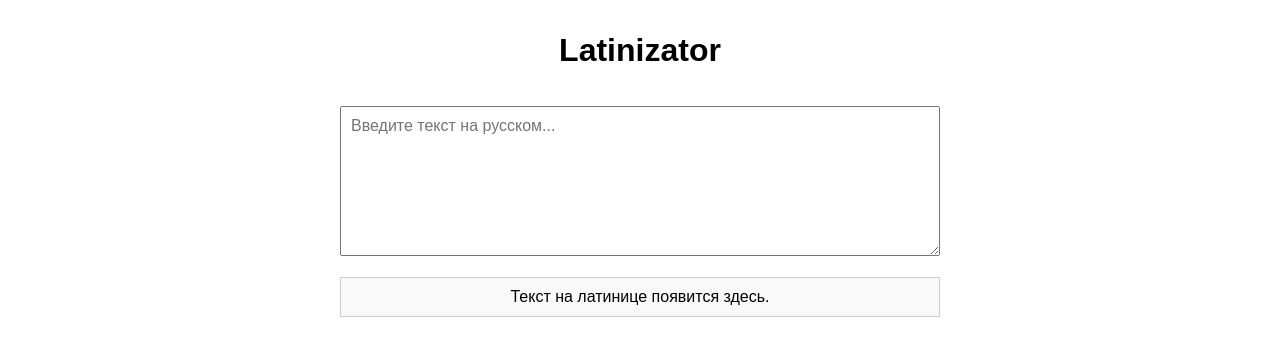
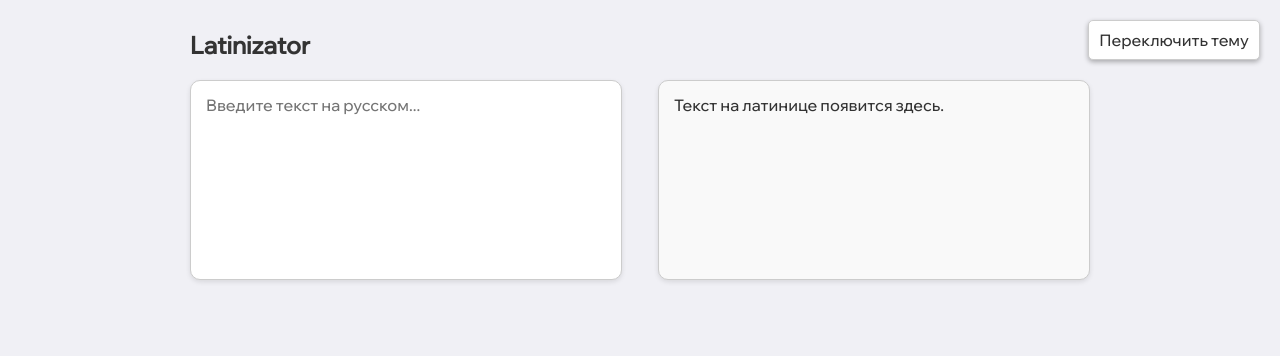
Before and after one commit to venterum/Latinizator, a Flask app: page / in a window 1280 px wide. Shown: the top 356 px of the page. Run offline with Flask 3, Linux system fonts and the light colour scheme.

Commit message:
Обновлён внешний вид веб-интерфейса, добавлена тёмная тема

```diff
--- a/static/script.js
+++ b/static/script.js
@@ -1,3 +1,17 @@
+const toggleButton = document.getElementById('theme-toggle');
+const body = document.body;
+
+toggleButton.addEventListener('click', () => {
+    const currentTheme = body.getAttribute('data-theme');
+    if (currentTheme === 'dark') {
+        body.setAttribute('data-theme', 'light');
+    } else {
+        body.setAttribute('data-theme', 'dark');
+    }
+});
+
+body.setAttribute('data-theme', 'light');
+
 const inputText = document.getElementById('input-text');
 const outputText = document.getElementById('output-text');
 
--- a/templates/index.html
+++ b/templates/index.html
@@ -6,35 +6,98 @@
     <title>Latinizator</title>
     <link rel="stylesheet" href="https://cdnjs.cloudflare.com/ajax/libs/normalize/8.0.1/normalize.min.css">
     <style>
+        @font-face { font-family: Wix; src: url('static/fonts/Wix-Medium.ttf'); }
+        :root {
+            --bg-color: #f0f0f5;
+            --text-color: #333;
+            --output-bg: #f9f9f9;
+            --textarea-bg: #fff;
+            --border-color: #ccc;
+        }
+        [data-theme="dark"] {
+            --bg-color: #1e1e1e;
+            --text-color: #f0f0f5;
+            --output-bg: #2c2c2c;
+            --textarea-bg: #2c2c2c;
+            --border-color: #555;
+        }
         body {
-            font-family: Arial, sans-serif;
+            font-family: Wix;
             margin: 2em auto;
-            max-width: 600px;
-            text-align: center;
+            padding: 0 1em;
+            max-width: 900px;
+            text-align: left;
+            background-color: var(--bg-color);
+            color: var(--text-color);
+            transition: background-color 0.3s, color 0.3s;
+        }
+        h1 {
+            font-size: 24px;
+            margin-bottom: 20px;
+        }
+        .container {
+            display: flex;
+            flex-direction: column;
+            gap: 20px;
+        }
+        @media (min-width: 768px) {
+            .container {
+                flex-direction: row;
+                justify-content: space-between;
+                align-items: flex-start;
+            }
+        }
+        textarea, .output {
+            width: 100%;
+            height: 200px;
+            padding: 15px;
+            font-size: 16px;
+            box-sizing: border-box;
+            border: 1px solid var(--border-color);
+            border-radius: 10px;
+            background-color: var(--textarea-bg);
+            color: var(--text-color);
+            box-shadow: 0 2px 5px rgba(0, 0, 0, 0.1);
+            transition: background-color 0.3s, color 0.3s, border-color 0.3s;
         }
         textarea {
-            width: 100%;
-            height: 150px;
-            margin: 1em 0;
-            padding: 10px;
-            font-size: 16px;
-            box-sizing: border-box;
+            resize: none;
         }
         .output {
-            border: 1px solid #ccc;
+            background-color: var(--output-bg);
+            overflow-y: auto;
+            white-space: pre-wrap;
+        }
+        @media (min-width: 768px) {
+            textarea, .output {
+                width: 48%;
+            }
+        }
+        .theme-switcher {
+            position: fixed;
+            top: 20px;
+            right: 20px;
+            z-index: 10;
+            background-color: var(--textarea-bg);
+            border: 1px solid var(--border-color);
+            border-radius: 5px;
             padding: 10px;
-            background-color: #f9f9f9;
-            font-size: 16px;
-            white-space: pre-wrap;
-            word-wrap: break-word;
+            box-shadow: 0 2px 5px rgba(0, 0, 0, 0.3);
+            cursor: pointer;
+            transition: background-color 0.3s, color 0.3s;
+        }
+        .theme-switcher:hover {
+            background-color: var(--output-bg);
         }
     </style>
 </head>
 <body>
+    <div class="theme-switcher" id="theme-toggle">Переключить тему</div>
     <h1>Latinizator</h1>
-    <textarea id="input-text" placeholder="Введите текст на русском..."></textarea>
-    <div class="output" id="output-text">Текст на латинице появится здесь.</div>
-
+    <div class="container">
+        <textarea id="input-text" placeholder="Введите текст на русском..."></textarea>
+        <div class="output" id="output-text">Текст на латинице появится здесь.</div>
+    </div>
     <script src="/static/script.js"></script>
 </body>
 </html>
```
